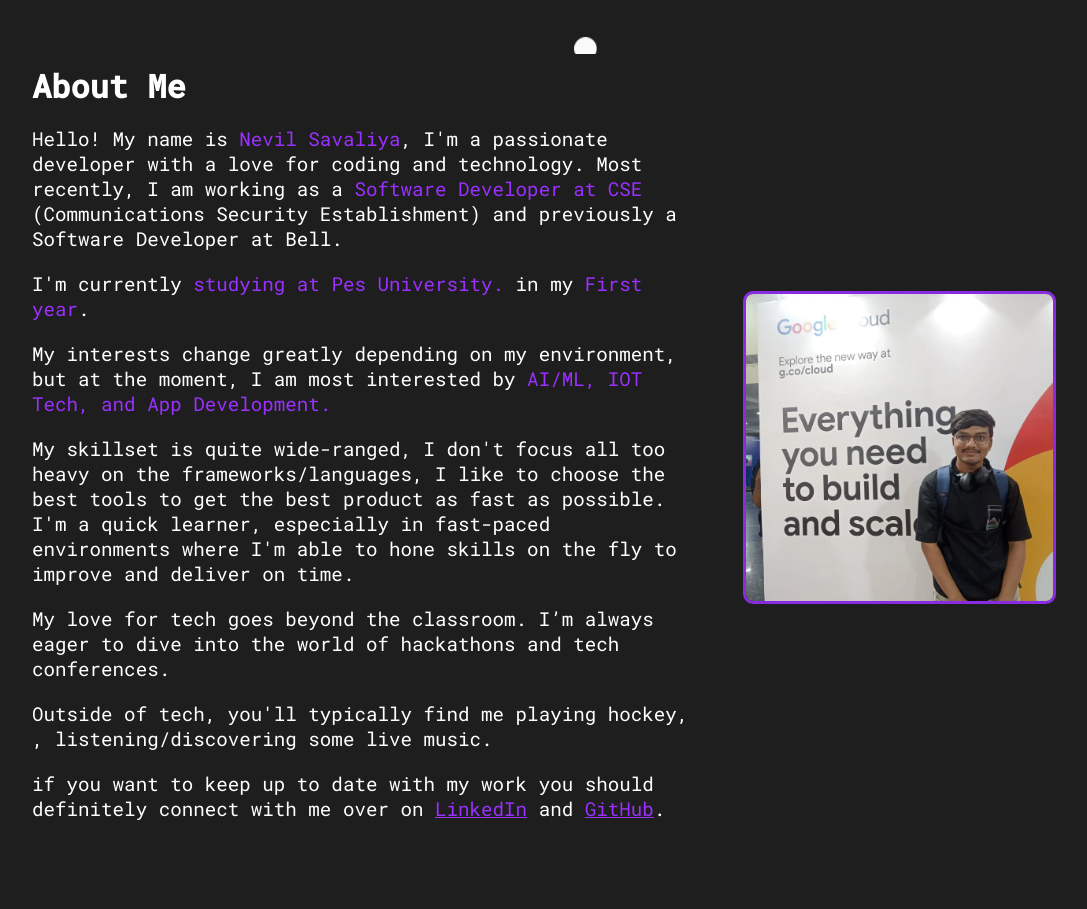
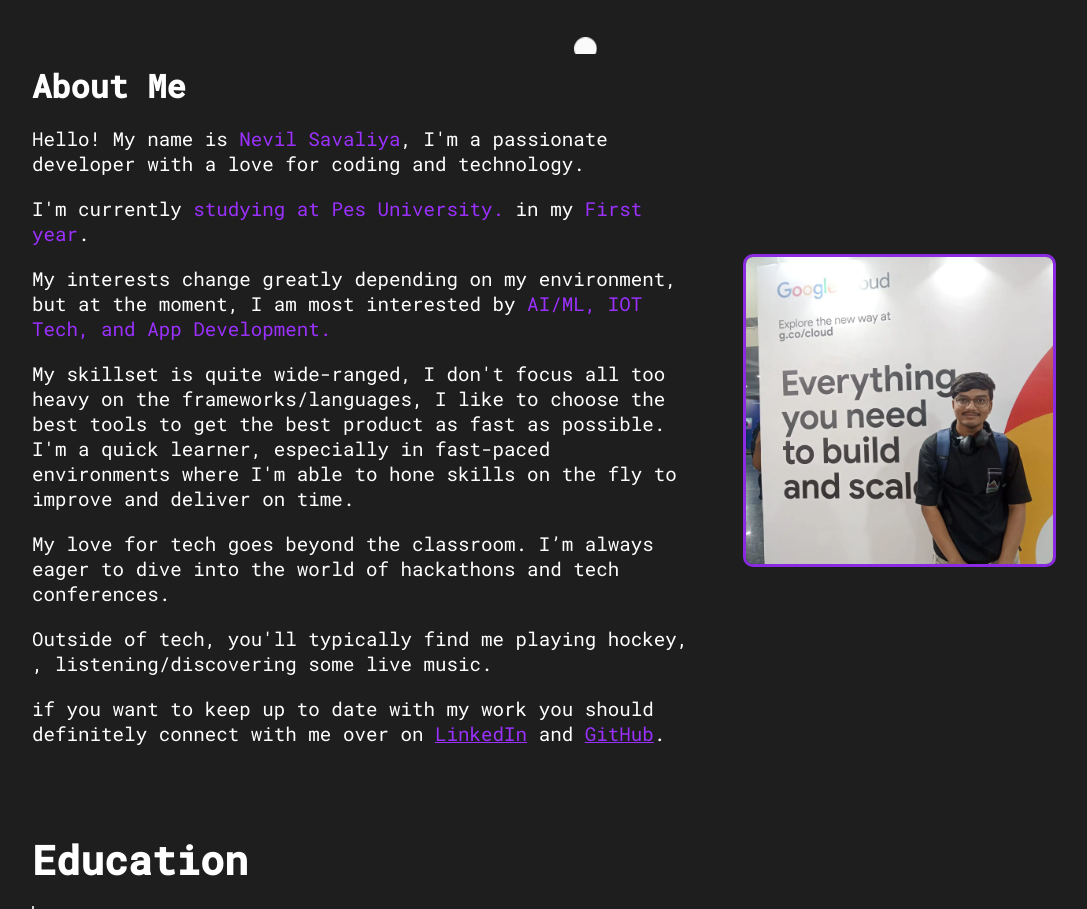
Before and after one commit to nevilsavaliya/ResumeWebsite, a React (Create React App) app: page / in a window 1280 px wide. Shown: the part 850-1759 px from the top of the page, without its empty margins (96-1183 px from the left). Built offline with nearby package versions, Linux system fonts and the light colour scheme.

Commit message:
Update about.tsx

```diff
--- a/src/components/about/about.tsx
+++ b/src/components/about/about.tsx
@@ -20,8 +20,7 @@ const About: React.FC = () => {
         <div className="about-text">
         <h2 className="about-title">About Me</h2>
           <p>
-            Hello! My name is <span className="purple-text">Nevil Savaliya</span>, I'm a passionate developer with a love for coding and technology. Most recently, I am working as a <span className="purple-text">Software Developer at CSE </span>
-            (Communications Security Establishment) and previously a Software Developer at Bell.
+            Hello! My name is <span className="purple-text">Nevil Savaliya</span>, I'm a passionate developer with a love for coding and technology.
           </p>
           <p>
             I'm currently <span className="purple-text"> studying at Pes University. </span>
```
